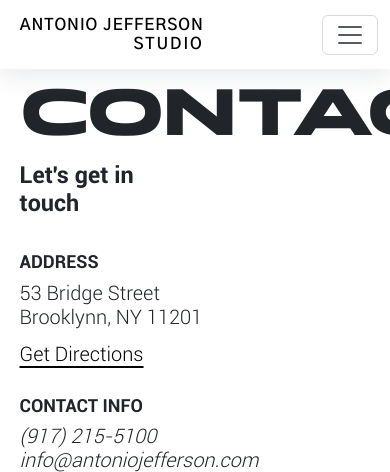
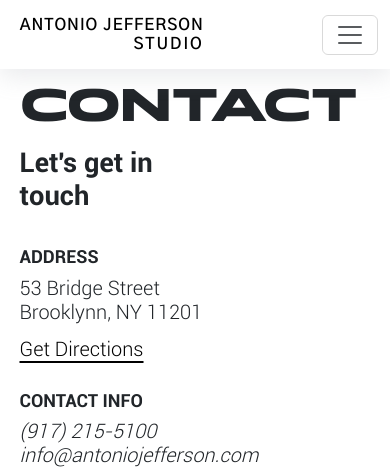
Before and after one commit to Franyel1/AJStudioSite, a Flask app: page /contact in a window 390 px wide; the page is wider, and only the part inside the window is pictured. Shown: the top 472 px of that part. Run offline with Flask 3, Linux system fonts and the light colour scheme.

Commit message:
letter fix

```diff
--- a/static/styles.css
+++ b/static/styles.css
@@ -1208,13 +1208,14 @@ li{
   #faq h1{
     padding-bottom: 50px;
     margin-right: 0px;
+    font-size: 4vw;
+    line-height: 8vw;
+  }
+  #contactWrapper>h2{
     font-size: 7vw;
   }
-  #contactWrapper>h2{
-    font-size: 6vw;
-  }
   #contactWrapper>h1{
-    font-size: 10vw;
+    font-size: 7vw;
   }
 
   #contactForm{
```
